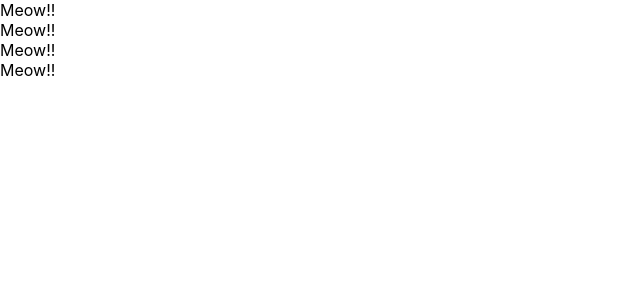
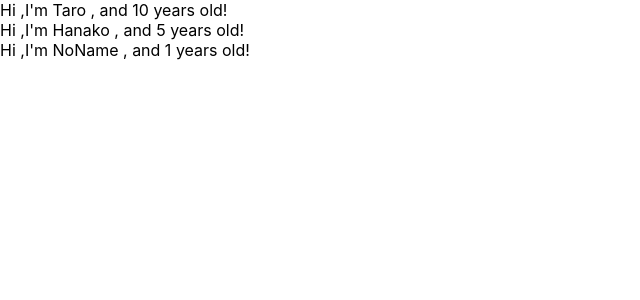
Before and after one commit to massa423/udemy-react-redux-crud-application, a React (Create React App) app: page / in a window 1280 px wide. Shown: the top 300 px of the page, without its empty margins (0-640 px from the left). Built offline with nearby package versions, Linux system fonts and the light colour scheme.

Commit message:
learn props of component

```diff
--- a/src/App.js
+++ b/src/App.js
@@ -1,27 +1,28 @@
 import React from 'react';
 
-// function App() {
-//   return (
-//     <>
-//       <label htmlFor="bar">bar</label>
-//       <input type="text" onChange={() => {console.log("I'm changed.")}}></input>
-//     </>
-//   );
-// }
-
 const App = () => {
+  const profiles = [
+    { name: "Taro", age: 10 },
+    { name: "Hanako", age: 5 },
+    { name: "NoName" },
+  ]
   return (
-    <>
-      <Cat />
-      <Cat />
-      <Cat />
-      <Cat />
-    </>
+    <div>
+      {
+        profiles.map((profile, index) => {
+          return <User name={profile.name} age={profile.age} key={index} ></User>
+        })
+      }
+    </div>
   )
 }
 
-const Cat = () => {
-  return <div>Meow!!</div>
+const User = (props) => {
+  return <div>Hi ,I'm {props.name} , and {props.age} years old!</div>
+}
+
+User.defaultProps = {
+  age: 1
 }
 
 export default App;
```
